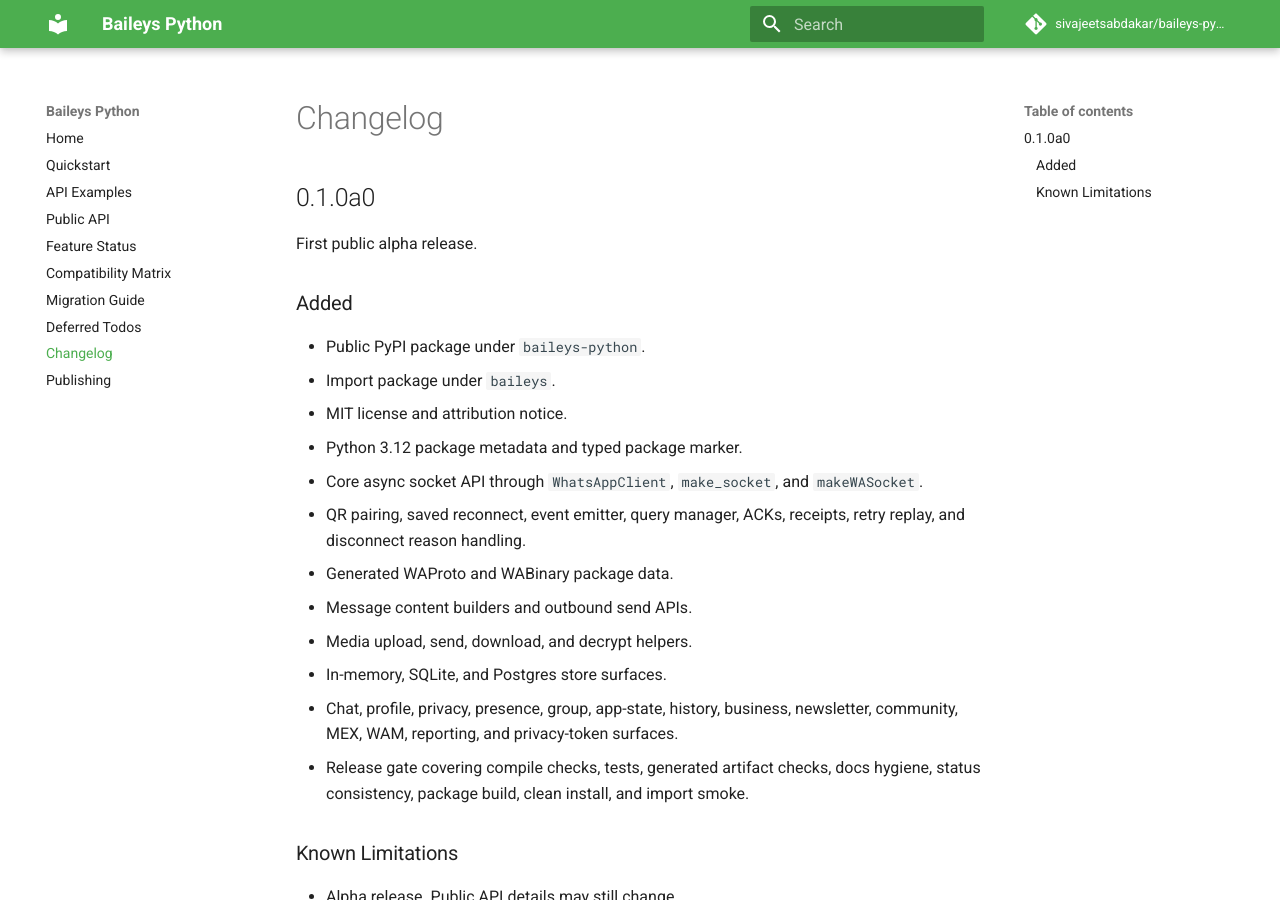
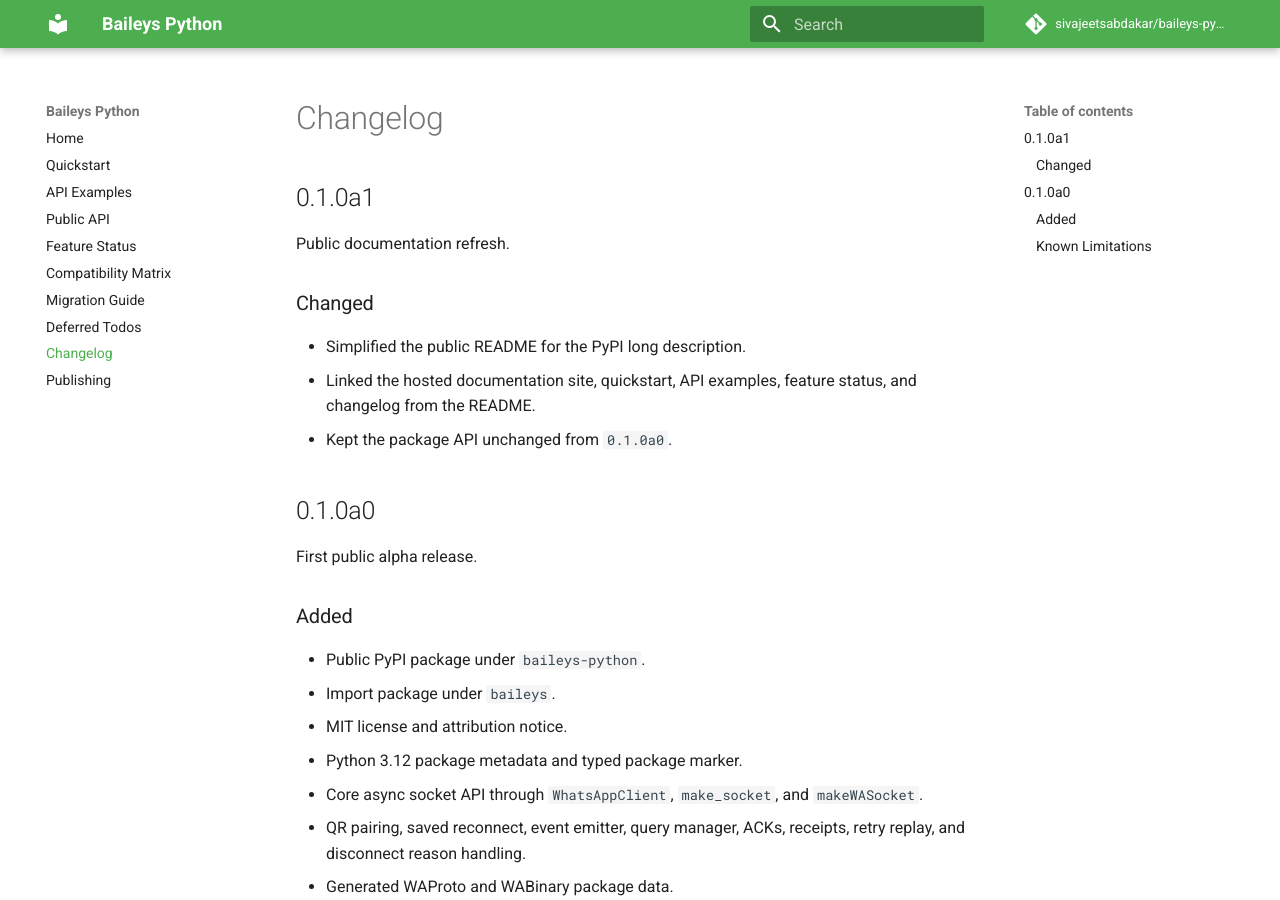
Before and after one commit to sivajeetsabdakar/baileys-python, an MkDocs documentation site: the page built from docs/changelog.md, in a window 1280 px wide and 900 px high. Built offline with MkDocs 1.6.1 and Material for MkDocs 9.7.7, drawn with Linux system fonts in a browser that asks for light colours; comment, search, counter and statistics services are not loaded.

```diff
--- a/docs/changelog.md
+++ b/docs/changelog.md
@@ -1,4 +1,15 @@
 # Changelog
+
+## 0.1.0a1
+
+Public documentation refresh.
+
+### Changed
+
+- Simplified the public README for the PyPI long description.
+- Linked the hosted documentation site, quickstart, API examples, feature
+  status, and changelog from the README.
+- Kept the package API unchanged from `0.1.0a0`.
 
 ## 0.1.0a0
 
--- a/pyproject.toml
+++ b/pyproject.toml
@@ -4,7 +4,7 @@ build-backend = "setuptools.build_meta"
 
 [project]
 name = "baileys-python"
-version = "0.1.0a0"
+version = "0.1.0a1"
 description = "Async Python implementation of the WhatsApp Web protocol inspired by Baileys."
 readme = "README.md"
 requires-python = ">=3.12,<3.13"
```
Also changed, not shown: CHANGELOG.md (+11 -0 lines), docs/index.md (+1 -1 lines), docs/release-hardening-design.md (+2 -2 lines).
